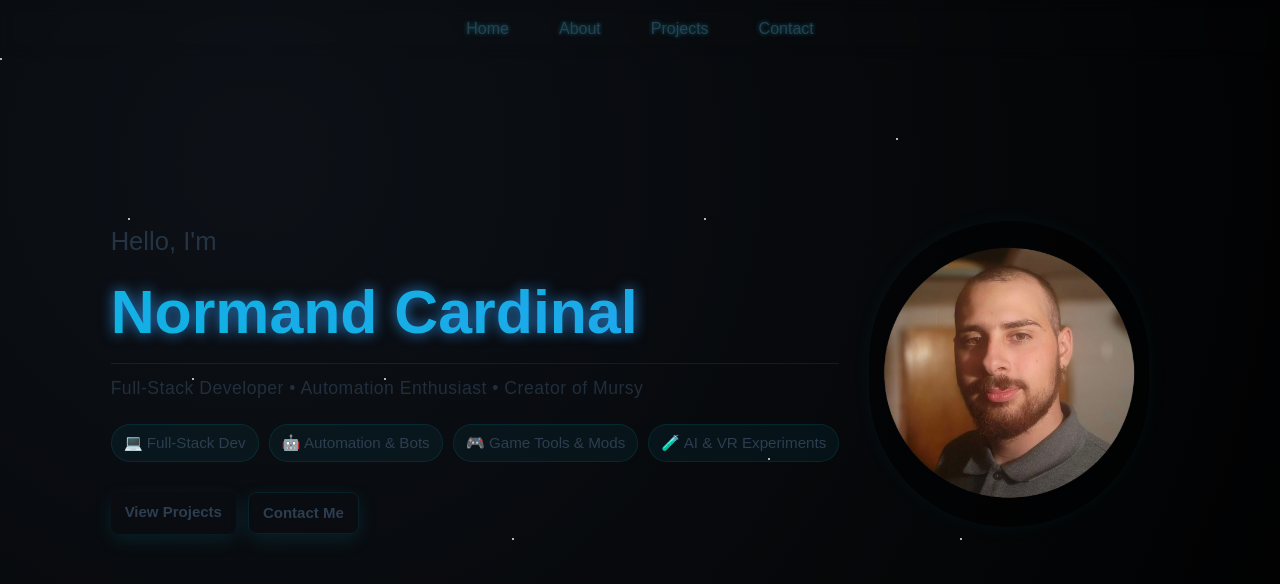
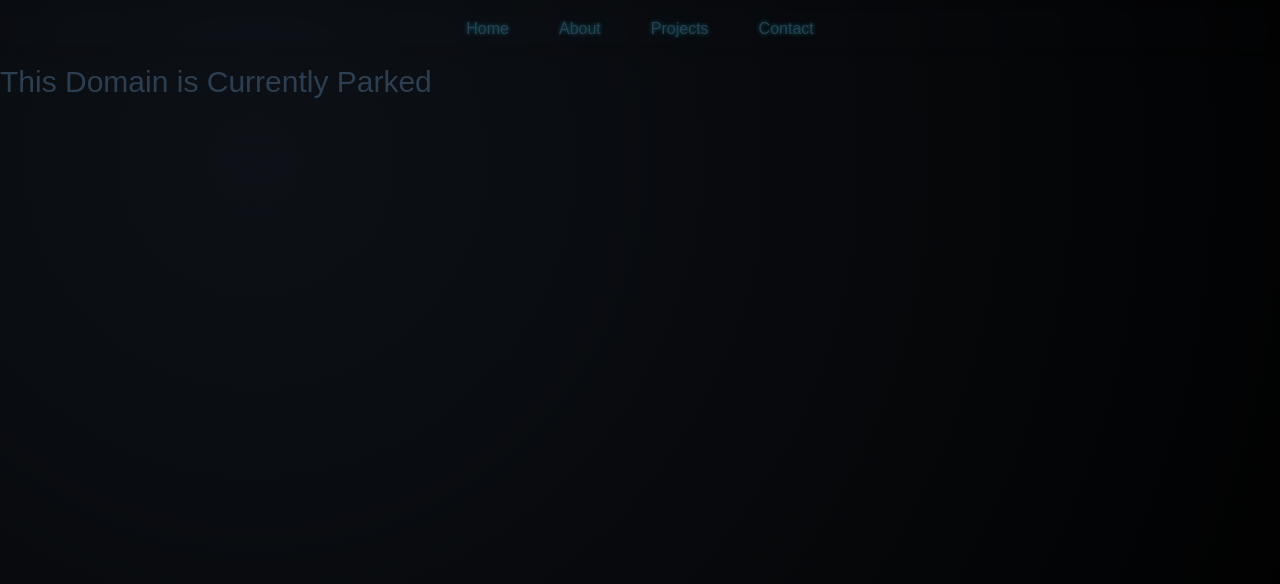
Before and after one commit to NaturalTwitch/portfolio-nc, a Vue app: page / in a window 1280 px wide. Shown: the top 584 px of the page. Built offline with nearby package versions, Linux system fonts and the light colour scheme.

Commit message:
Parking the Domain

```diff
--- a/src/router/index.js
+++ b/src/router/index.js
@@ -4,10 +4,16 @@ import HomeView from '../views/HomeView.vue'
 const router = createRouter({
   history: createWebHistory(import.meta.env.BASE_URL),
   routes: [
+    // {
+    //   path: '/',
+    //   name: 'home',
+    //   component: HomeView,
+    // },
+
     {
       path: '/',
-      name: 'home',
-      component: HomeView,
+      name: 'parked',
+      component: () => import('../views/parkedView.vue'),
     },
     {
       path: '/about',
@@ -26,7 +32,7 @@ const router = createRouter({
       path: '/contact',
       name: 'contact',
       component: () => import('../views/ContactView.vue'),
-    }
+    },
   ],
 })
 
--- /dev/null
+++ b/src/views/parkedView.vue
@@ -0,0 +1,5 @@
+<template>
+
+  <h1>This Domain is Currently Parked</h1>
+
+</template>
```
